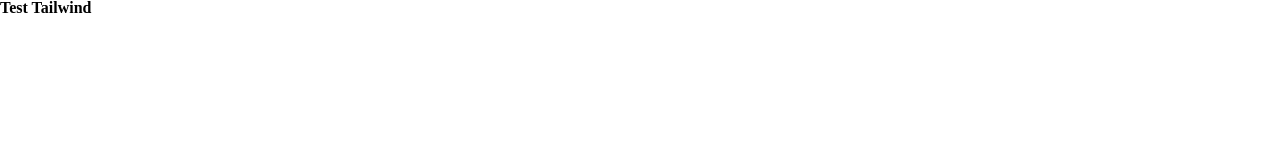
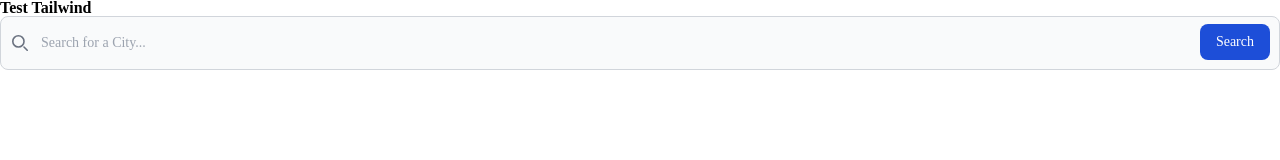
Before and after one commit to Mcorduk/Weather-App, a plain HTML site: page index.html in a window 1280 px wide. Drawn offline with Linux system fonts and the light colour scheme.

```diff
--- a/index.html
+++ b/index.html
@@ -10,5 +10,19 @@
   </head>
   <body>
     <h1 class="font-semibold">Test Tailwind</h1>
+
+<form>
+  <label for="default-search" class="mb-2 text-sm font-medium text-gray-900 sr-only dark:text-white">Search</label>
+  <div class="relative">
+      <div class="absolute inset-y-0 start-0 flex items-center ps-3 pointer-events-none">
+          <svg class="w-4 h-4 text-gray-500 dark:text-gray-400" aria-hidden="true" xmlns="http://www.w3.org/2000/svg" fill="none" viewBox="0 0 20 20">
+              <path stroke="currentColor" stroke-linecap="round" stroke-linejoin="round" stroke-width="2" d="m19 19-4-4m0-7A7 7 0 1 1 1 8a7 7 0 0 1 14 0Z"/>
+          </svg>
+      </div>
+      <input type="search" id="default-search" class="block w-full p-4 ps-10 text-sm text-gray-900 border border-gray-300 rounded-lg bg-gray-50 focus:ring-blue-500 focus:border-blue-500 dark:bg-gray-700 dark:border-gray-600 dark:placeholder-gray-400 dark:text-white dark:focus:ring-blue-500 dark:focus:border-blue-500" placeholder="Search for a City..." required>
+      <button type="submit" class="text-white absolute end-2.5 bottom-2.5 bg-blue-700 hover:bg-blue-800 focus:ring-4 focus:outline-none focus:ring-blue-300 font-medium rounded-lg text-sm px-4 py-2 dark:bg-blue-600 dark:hover:bg-blue-700 dark:focus:ring-blue-800">Search</button>
+  </div>
+</form>
+
   </body>
 </html>
```
Also changed, not shown: styles/output.css.
